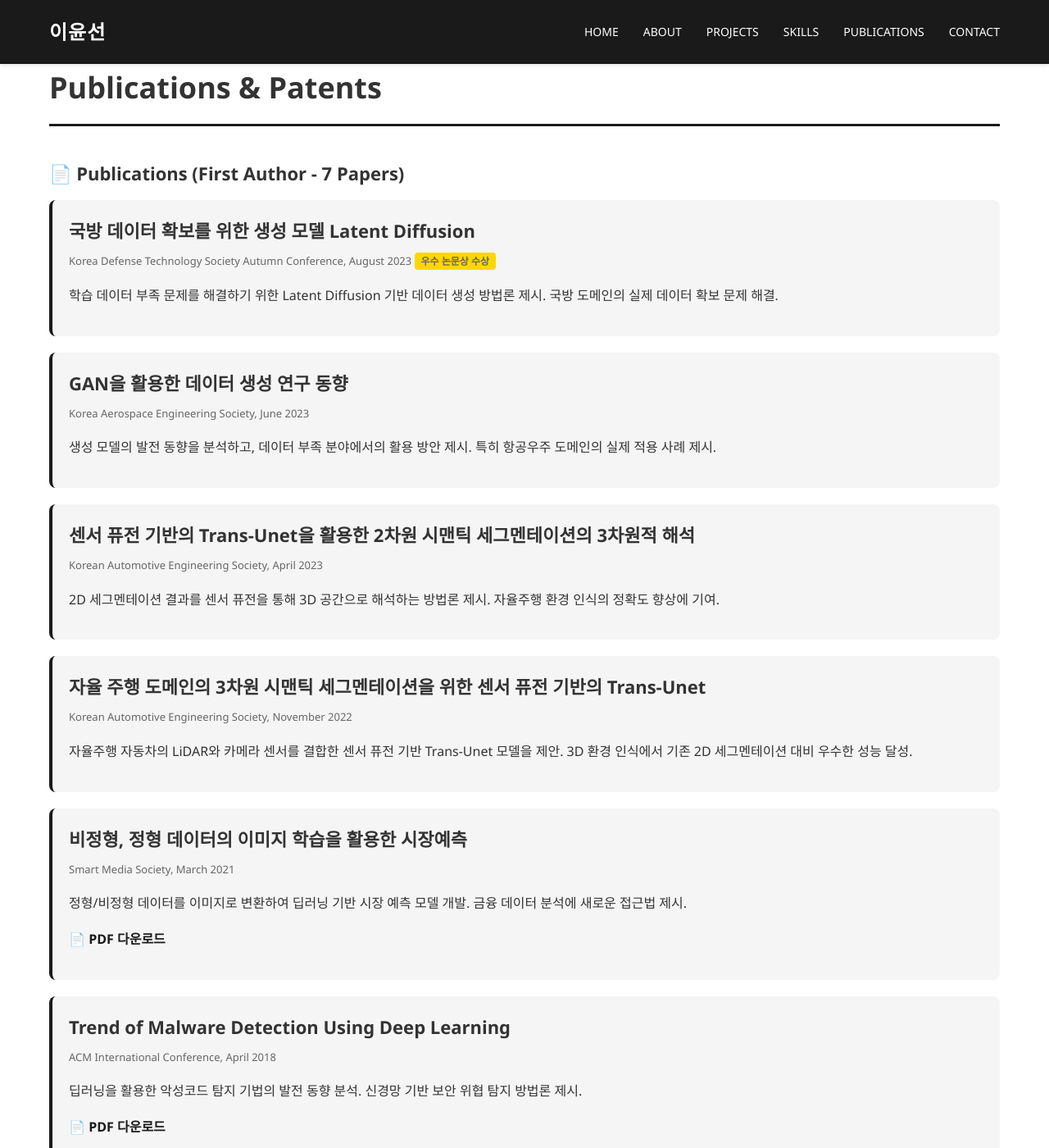
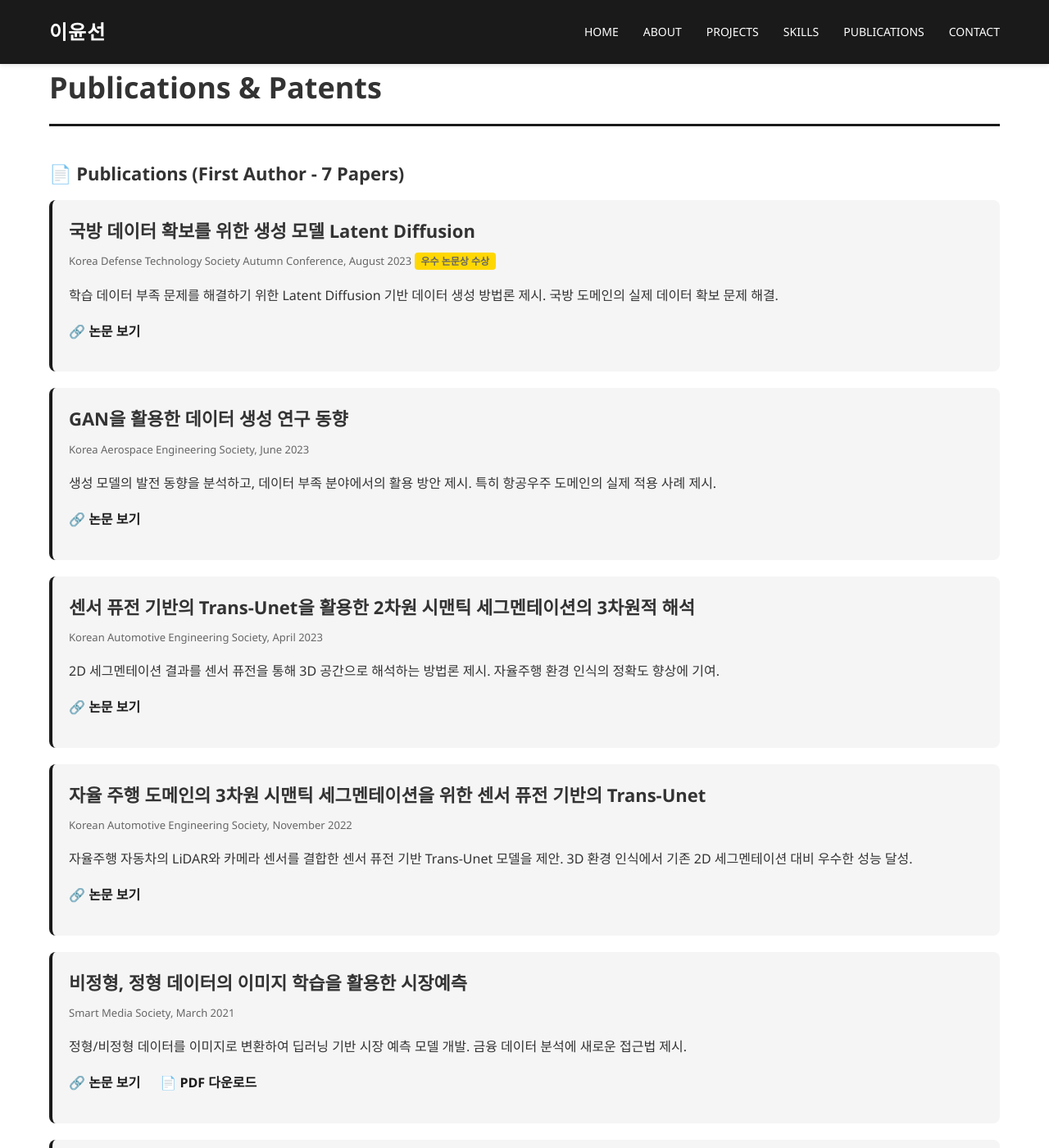
Before and after one commit to ckc5800/ckc5800.github.io, a Jekyll site: the page built from publications.html, in a window 1280 px wide and 1400 px high. Shown: the whole window at 82% size. Built offline with Jekyll 4.4.1, drawn with Linux system fonts in a browser that asks for light colours; some of the changed text lies outside the part shown.

Commit message:
Add: Publication and patent links - 7 papers + 2 patents with external URLs

```diff
--- a/publications.html
+++ b/publications.html
@@ -12,45 +12,58 @@ title: Publications & Patents
         <h3>국방 데이터 확보를 위한 생성 모델 Latent Diffusion</h3>
         <p class="meta">Korea Defense Technology Society Autumn Conference, August 2023 <span style="background: #FFD700; padding: 2px 8px; border-radius: 4px; font-size: 12px; font-weight: bold;">우수 논문상 수상</span></p>
         <p>학습 데이터 부족 문제를 해결하기 위한 Latent Diffusion 기반 데이터 생성 방법론 제시. 국방 도메인의 실제 데이터 확보 문제 해결.</p>
+        <p style="margin-top: 10px;"><a href="https://www.kidet.or.kr/index.php?hCode=BOARD&page=view&idx=1219&bo_idx=1" target="_blank" style="color: #1a1a1a; text-decoration: none; font-weight: 600;">🔗 논문 보기</a></p>
     </div>
 
     <div class="publication-item">
         <h3>GAN을 활용한 데이터 생성 연구 동향</h3>
         <p class="meta">Korea Aerospace Engineering Society, June 2023</p>
         <p>생성 모델의 발전 동향을 분석하고, 데이터 부족 분야에서의 활용 방안 제시. 특히 항공우주 도메인의 실제 적용 사례 제시.</p>
+        <p style="margin-top: 10px;"><a href="https://www.dbpia.co.kr/journal/articleDetail?nodeId=NODE11622970" target="_blank" style="color: #1a1a1a; text-decoration: none; font-weight: 600;">🔗 논문 보기</a></p>
     </div>
 
     <div class="publication-item">
         <h3>센서 퓨전 기반의 Trans-Unet을 활용한 2차원 시맨틱 세그멘테이션의 3차원적 해석</h3>
         <p class="meta">Korean Automotive Engineering Society, April 2023</p>
         <p>2D 세그멘테이션 결과를 센서 퓨전을 통해 3D 공간으로 해석하는 방법론 제시. 자율주행 환경 인식의 정확도 향상에 기여.</p>
+        <p style="margin-top: 10px;"><a href="https://www.dbpia.co.kr/journal/articleDetail?nodeId=NODE11232100" target="_blank" style="color: #1a1a1a; text-decoration: none; font-weight: 600;">🔗 논문 보기</a></p>
     </div>
 
     <div class="publication-item">
         <h3>자율 주행 도메인의 3차원 시맨틱 세그멘테이션을 위한 센서 퓨전 기반의 Trans-Unet</h3>
         <p class="meta">Korean Automotive Engineering Society, November 2022</p>
         <p>자율주행 자동차의 LiDAR와 카메라 센서를 결합한 센서 퓨전 기반 Trans-Unet 모델을 제안. 3D 환경 인식에서 기존 2D 세그멘테이션 대비 우수한 성능 달성.</p>
+        <p style="margin-top: 10px;"><a href="https://www.dbpia.co.kr/journal/articleDetail?nodeId=NODE11220500" target="_blank" style="color: #1a1a1a; text-decoration: none; font-weight: 600;">🔗 논문 보기</a></p>
     </div>
 
     <div class="publication-item">
         <h3>비정형, 정형 데이터의 이미지 학습을 활용한 시장예측</h3>
         <p class="meta">Smart Media Society, March 2021</p>
         <p>정형/비정형 데이터를 이미지로 변환하여 딥러닝 기반 시장 예측 모델 개발. 금융 데이터 분석에 새로운 접근법 제시.</p>
-        <p style="margin-top: 10px;"><a href="/assets/papers/비정형, 정형 데이터의 이미지 학습을 활용한 시장예측.pdf" target="_blank" style="color: #1a1a1a; text-decoration: none; font-weight: 600;">📄 PDF 다운로드</a></p>
+        <p style="margin-top: 10px;">
+            <a href="https://www.kci.go.kr/kciportal/ci/sereArticleSearch/ciSereArtiView.kci?sereArticleSearchBean.artiId=ART002735413" target="_blank" style="color: #1a1a1a; text-decoration: none; font-weight: 600;">🔗 논문 보기</a>
+            <a href="/assets/papers/비정형, 정형 데이터의 이미지 학습을 활용한 시장예측.pdf" target="_blank" style="color: #1a1a1a; text-decoration: none; font-weight: 600; margin-left: 20px;">📄 PDF 다운로드</a>
+        </p>
     </div>
 
     <div class="publication-item">
         <h3>Trend of Malware Detection Using Deep Learning</h3>
         <p class="meta">ACM International Conference, April 2018</p>
         <p>딥러닝을 활용한 악성코드 탐지 기법의 발전 동향 분석. 신경망 기반 보안 위협 탐지 방법론 제시.</p>
-        <p style="margin-top: 10px;"><a href="/assets/papers/Trend of Malware Detection Using Deep Learning .pdf" target="_blank" style="color: #1a1a1a; text-decoration: none; font-weight: 600;">📄 PDF 다운로드</a></p>
+        <p style="margin-top: 10px;">
+            <a href="https://dl.acm.org/doi/abs/10.1145/3206129.3239430" target="_blank" style="color: #1a1a1a; text-decoration: none; font-weight: 600;">🔗 논문 보기</a>
+            <a href="/assets/papers/Trend of Malware Detection Using Deep Learning .pdf" target="_blank" style="color: #1a1a1a; text-decoration: none; font-weight: 600; margin-left: 20px;">📄 PDF 다운로드</a>
+        </p>
     </div>
 
     <div class="publication-item">
         <h3>Deep Learning을 활용한 악성코드 탐지 방법 동향 분석</h3>
         <p class="meta">Korea Information Technology Society, June 2018</p>
         <p>악성코드 탐지의 주요 기법과 최신 동향을 종합적으로 분석. 딥러닝 기반 사이버 보안 솔루션의 효과성 입증.</p>
-        <p style="margin-top: 10px;"><a href="/assets/papers/Deep Learning을 활용한 악성코드 탐지 방법 동향 분석.pdf" target="_blank" style="color: #1a1a1a; text-decoration: none; font-weight: 600;">📄 PDF 다운로드</a></p>
+        <p style="margin-top: 10px;">
+            <a href="https://www.dbpia.co.kr/journal/articleDetail?nodeId=NODE07467643" target="_blank" style="color: #1a1a1a; text-decoration: none; font-weight: 600;">🔗 논문 보기</a>
+            <a href="/assets/papers/Deep Learning을 활용한 악성코드 탐지 방법 동향 분석.pdf" target="_blank" style="color: #1a1a1a; text-decoration: none; font-weight: 600; margin-left: 20px;">📄 PDF 다운로드</a>
+        </p>
     </div>
 </section>
 
@@ -63,12 +76,14 @@ title: Publications & Patents
         <h3>Sensor Fusion-based Semantic Segmentation Method and Computer Program</h3>
         <p class="meta">Registration No. 10-2538225-0000</p>
         <p>센서 퓨전을 활용한 3D 시맨틱 세그멘테이션의 방법 및 그 컴퓨터 프로그램에 관한 발명. 자율주행 환경에서 정확한 공간 인식을 가능하게 함.</p>
+        <p style="margin-top: 10px;"><a href="https://doi.org/10.8080/1020230030194" target="_blank" style="color: #1a1a1a; text-decoration: none; font-weight: 600;">🔗 특허 보기</a></p>
     </div>
 
     <div class="publication-item">
         <h3>3D Interpretation Method for Semantic Segmentation and Computer Program</h3>
         <p class="meta">Registration No. 10-2538231-0000</p>
         <p>2D 시맨틱 세그멘테이션 결과를 3D 공간으로 해석하는 방법 및 그 컴퓨터 프로그램에 관한 발명. 다중 센서 정보를 통합한 3D 환경 인식 기술.</p>
+        <p style="margin-top: 10px;"><a href="https://doi.org/10.8080/1020230030193" target="_blank" style="color: #1a1a1a; text-decoration: none; font-weight: 600;">🔗 특허 보기</a></p>
     </div>
 </section>
 
```
